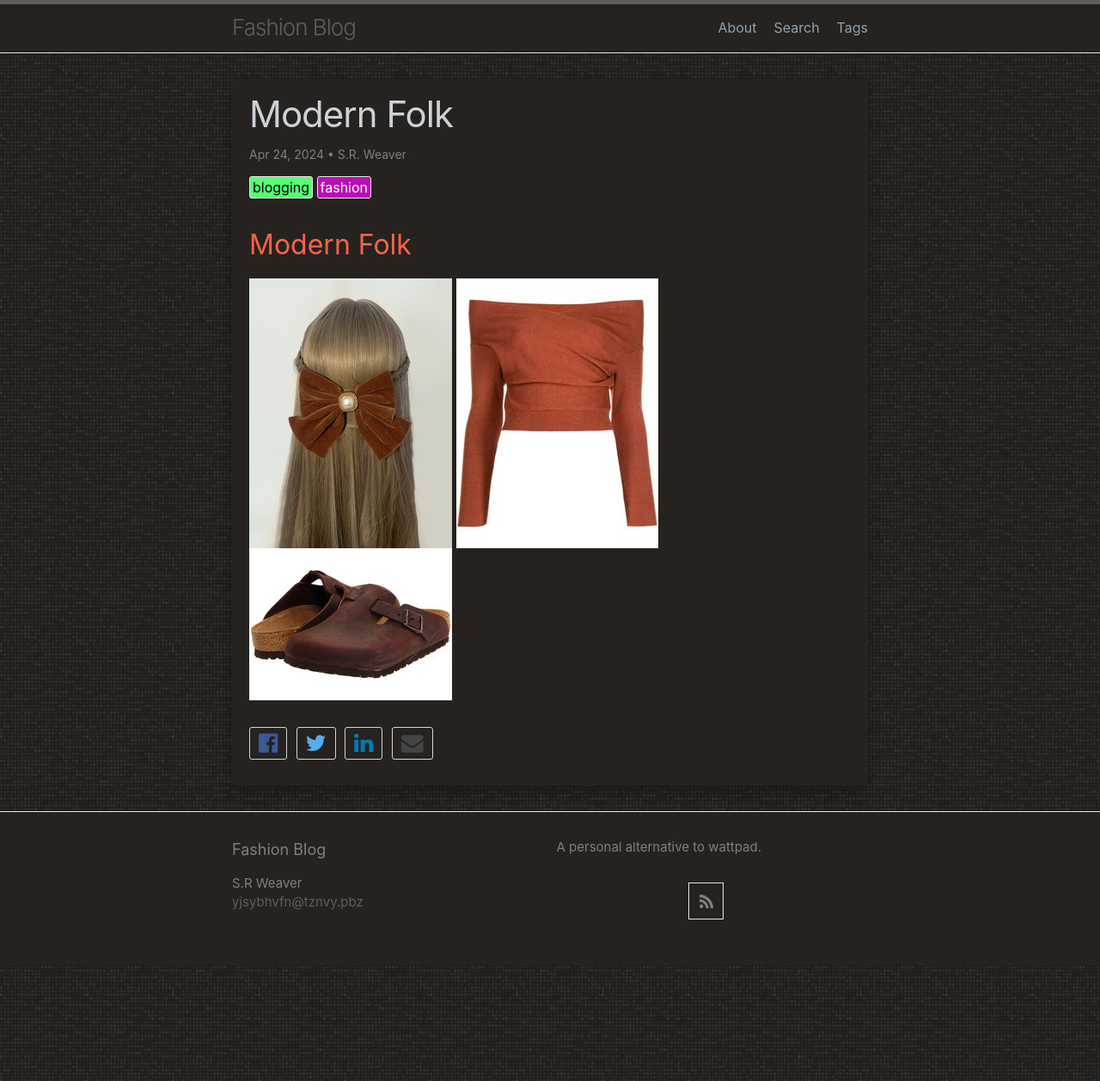
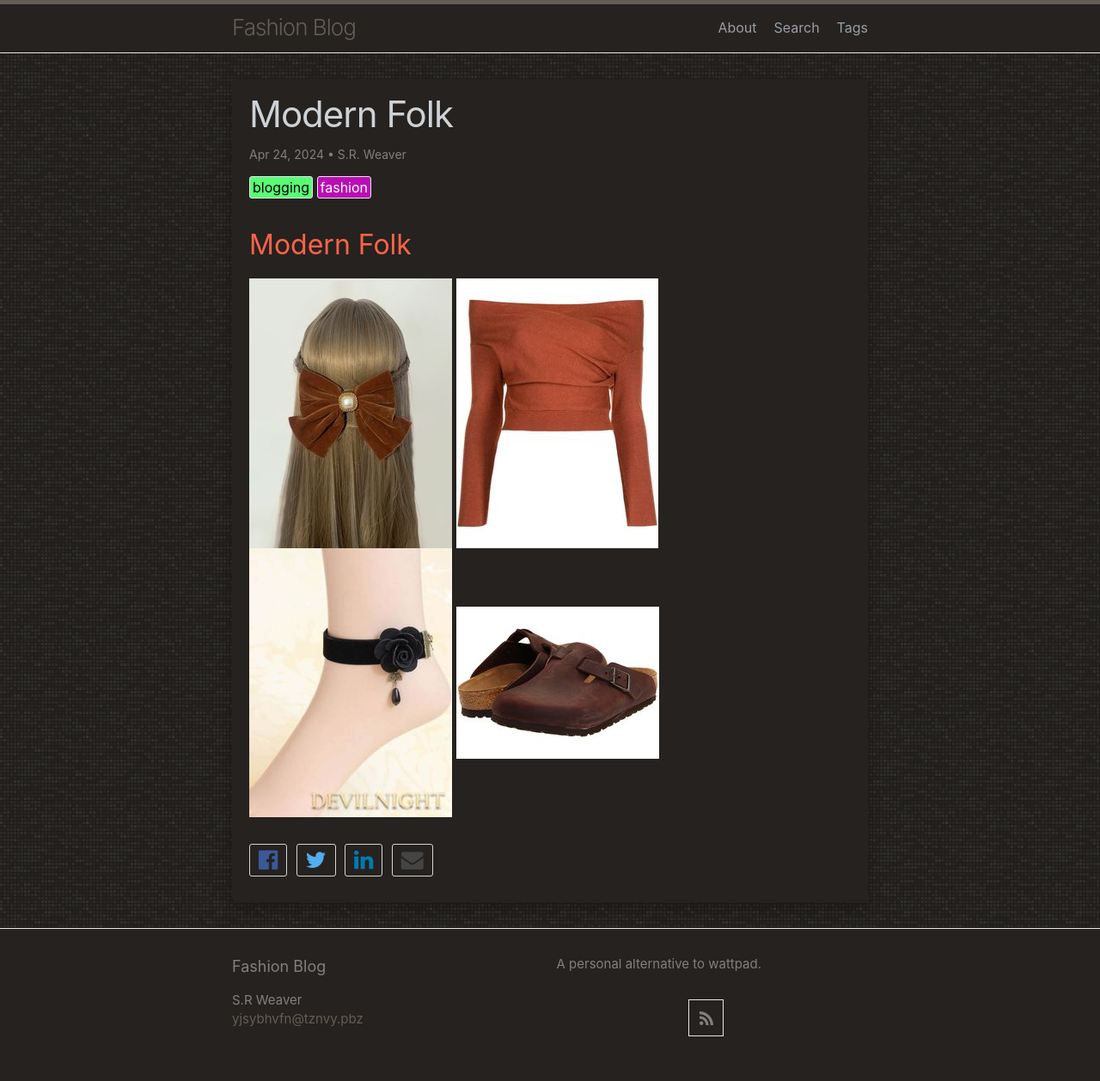
Before and after one commit to LWFlouisa/FashionBlog, a Jekyll site: the page built from _posts/2024-04-24-w_modernfolk.md, in a window 1280 px wide. Shown: the whole page at 86% size. Built offline with Jekyll 4.4.1, drawn with Linux system fonts in a browser that asks for light colours; our own code applies the rules of GitHub Pages for plain Markdown files.

Commit message:
Update 2024-04-24-w_modernfolk.md

```diff
--- a/_posts/2024-04-24-w_modernfolk.md
+++ b/_posts/2024-04-24-w_modernfolk.md
@@ -6,5 +6,5 @@
 ## Modern Folk
 ![Brown Bow](https://github.com/LWFlouisa/FashionBlog/blob/main/images/ModernFolk/1431fe0b9135bd713cef997920aee924.jpg?raw=true)
 ![Brown Off Shoulder Top](https://github.com/LWFlouisa/FashionBlog/blob/main/images/ModernFolk/983597cfa9e268a43de4a83470ff3168.jpg?raw=true)
-![]()
+![Ankle Bracelet](https://github.com/LWFlouisa/FashionBlog/blob/main/images/ModernFolk/546ac861c84193bcb27ac71d0dba7b8b.jpg?raw=true)
 ![Birkenstock Boston Clog](https://github.com/LWFlouisa/FashionBlog/blob/main/images/ModernFolk/bdc150cd807eaacdb88d6821301722aa.jpg?raw=true)
```
